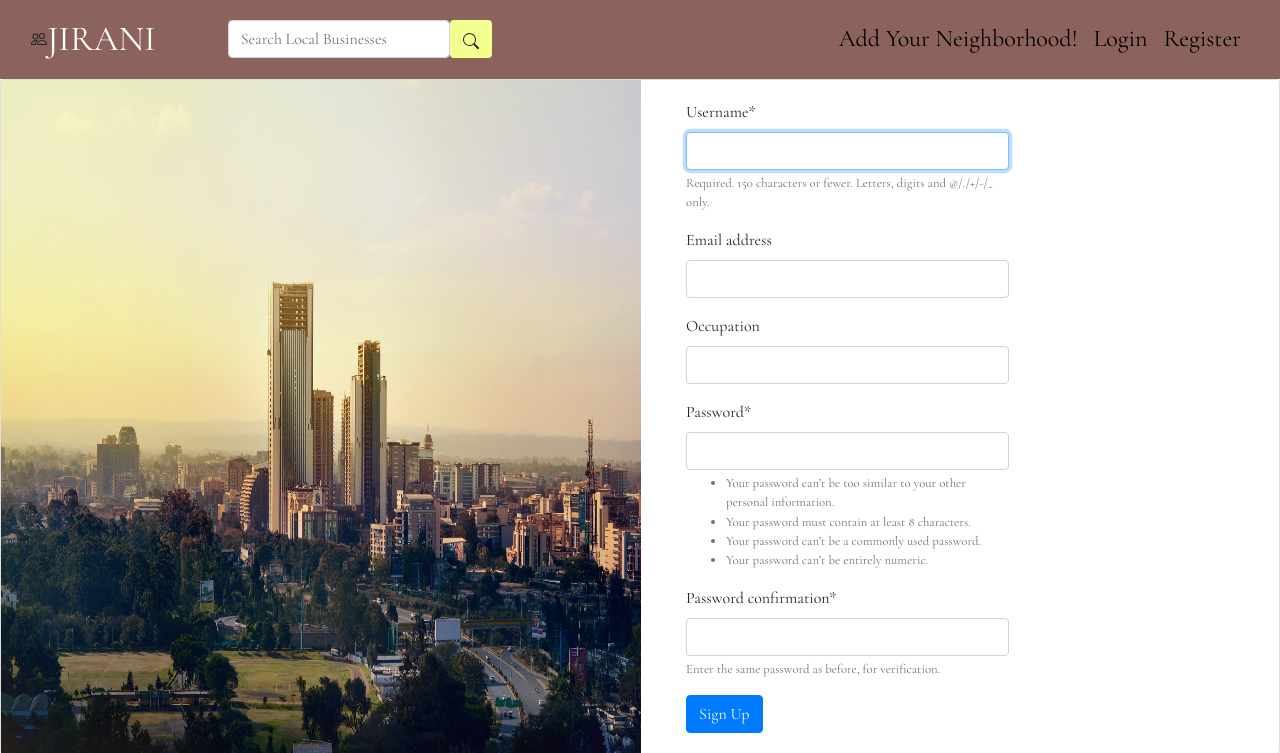
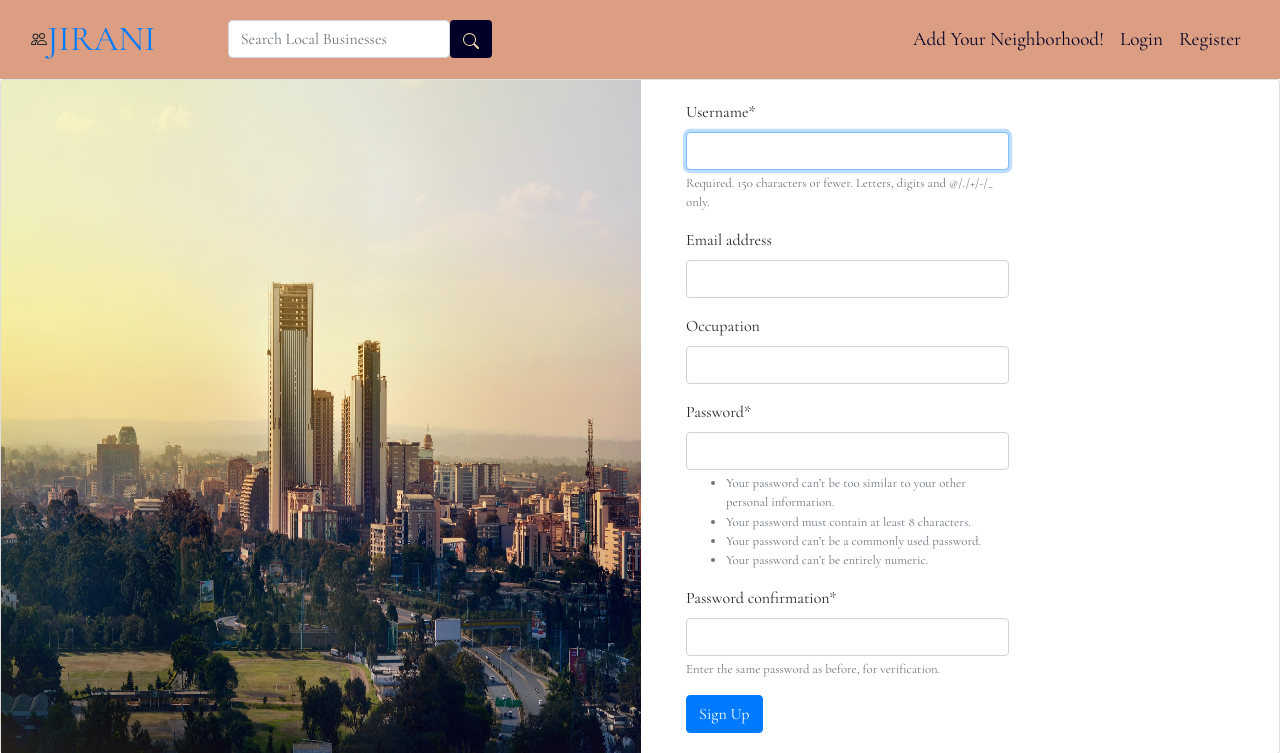
Before and after one commit to w-mbugua/jirani-app, a Django app: page /signup/ in a window 1280 px wide. Shown: the top 753 px of the page. Run offline with Django 3.2, Linux system fonts and the light colour scheme; some libraries are stand-ins or nearby versions.

Commit message:
changed styling

```diff
--- a/jirani/settings.py
+++ b/jirani/settings.py
@@ -158,7 +158,7 @@ AUTH_USER_MODEL = 'users.CustomUser'
 CRISPY_TEMPLATE_PACK = 'bootstrap4'
 
 LOGIN_URL = 'login'
-LOGIN_REDIRECT_URL = 'create_profile'
+LOGIN_REDIRECT_URL = 'home'
 LOGOUT_REDIRECT_URL = 'login'
 
 
--- a/static/css/styles.css
+++ b/static/css/styles.css
@@ -6,11 +6,6 @@ body{
     padding: 0;
     box-sizing: border-box;
 }
-a{
-    color: black;
-
-}
-
 
 .sidenav {
     height: 100%;
@@ -34,7 +29,6 @@ a{
     padding: 6px 8px 6px 16px;
     text-decoration: none;
     font-size: 1.5rem;
-    color: white;
     display: block;
   }
 
@@ -54,18 +48,23 @@ a{
   }
 
 nav {
-    background-color: #8B635C;
+    background-color: #DC9E82;
     }
-nav a, footer a{
-        color: white;
-        font-size: 1.5rem;
-    }
+li a{
+  color: #030027;
+}
+
+header a{
+  color: white;
+}
+
 .navbar-brand, .logo{
     font-size: 2.2rem;
     text-transform: uppercase;
     }
 .btn-search {
-    background-color: #F5FF90;
+    background-color: #030027;
+    color: wheat;
     }
 .footer{
         position: absolute;
@@ -88,6 +87,30 @@ nav a, footer a{
 }
 
 li a {
-  color: black;
   text-decoration: none;
+  font-size: 1.2rem;
 }
+
+.action-icons {
+  padding: 10px;
+}
+
+
+.navbar-brand, .logo {
+    font-size: 2.2rem;
+    text-transform: uppercase;
+}
+.navbar-brand {
+    display: inline-block;
+    padding-top: .3125rem;
+    padding-bottom: .3125rem;
+    margin-right: 1rem;
+    font-size: 1.25rem;
+    line-height: inherit;
+    white-space: nowrap;
+}
+.navbar-brand{
+  box-shadow: none;
+  background-color: #DC9E82;
+  font-size: 2.2rem;
+}
--- a/templates/navbar.html
+++ b/templates/navbar.html
@@ -21,7 +21,7 @@
                 </form>
               </div>
 
-             <ul class="navbar-nav me-auto mb-2 mb-lg-0">
+             <ul  class="navbar-nav me-auto mb-2 mb-lg-0">
               <li class="nav-item">
                 <a class="nav-link" href="{% url 'add_neighborhood'%}">Add Your Neighborhood!</a>
               </li>
--- a/users/views.py
+++ b/users/views.py
@@ -7,6 +7,7 @@ from django.http import JsonResponse
 from posts.models import Post
 from locations.models import Neighborhood, Business
 from .email import send_welcome_email
+from profiles.models import Profile
 
 
 class SignUpView(CreateView):
@@ -23,17 +24,24 @@ class SignUpView(CreateView):
 def home(request):
     form = PostCreateForm()
     user = request.user
-    new_area = user.profile.neighborhood
-    posts = Post.objects.all().order_by('-pk')
+    profile = Profile.objects.filter(user=user)
+    # if the user has a profile
+    if profile:
+        new_area = user.profile.neighborhood
+        posts = Post.objects.all().order_by('-pk')
 
-    new_posts = []
-    for post in posts:
-        if post.get_location() == new_area:
-            new_posts.append(post)
-    hoods = Neighborhood.objects.all().order_by('-pk')
-    businesses = Business.objects.all().order_by('-pk')
-    context = {"form": form, "posts": new_posts, "hoods": hoods, "businesses": businesses}
-    return render(request, 'home.html', context)
+        new_posts = []
+        for post in posts:
+            if post.get_location() == new_area:
+                new_posts.append(post)
+        hoods = Neighborhood.objects.all().order_by('-pk')
+        businesses = Business.objects.all().order_by('-pk')
+        context = {"form": form, "posts": new_posts, "hoods": hoods, "businesses": businesses}
+        return render(request, 'home.html', context)
+    else:
+        return redirect('create_profile')
+
+
 
 
 def create_post(request):
```
Also changed, not shown: templates/actions.html (+5 -6 lines).
